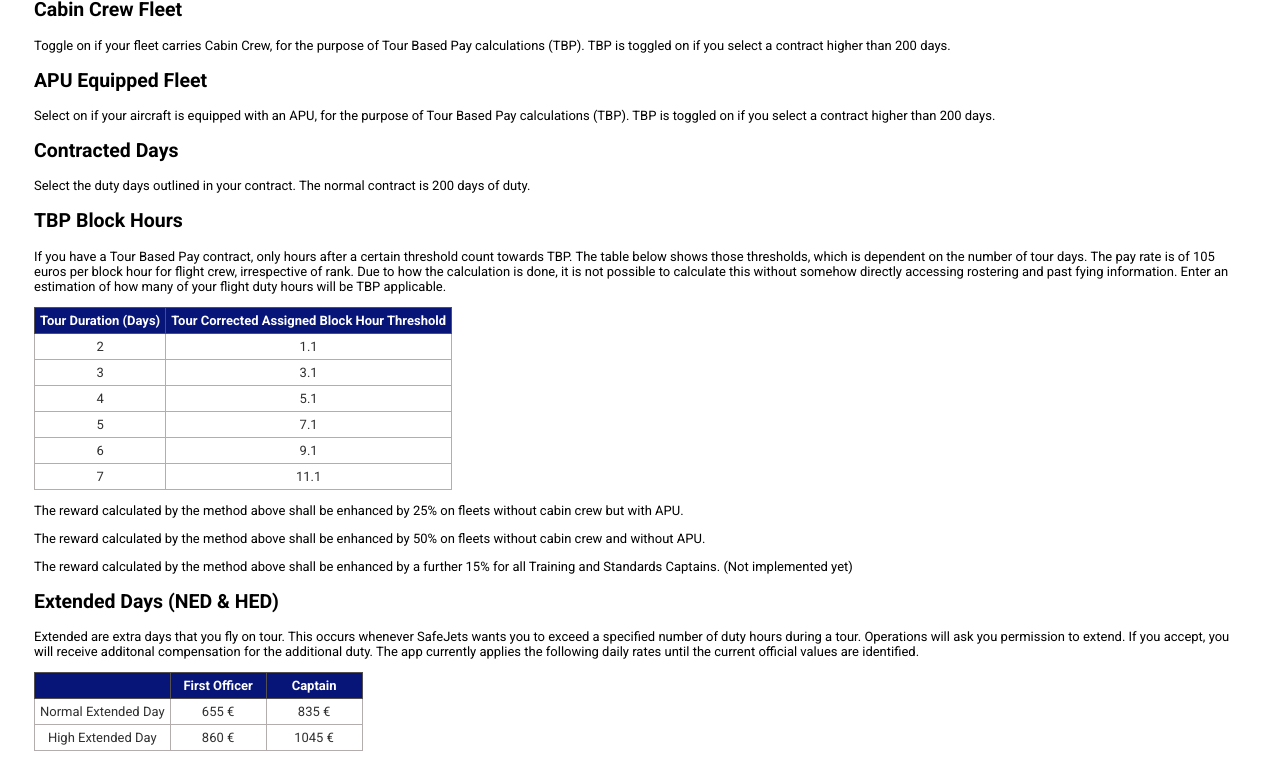
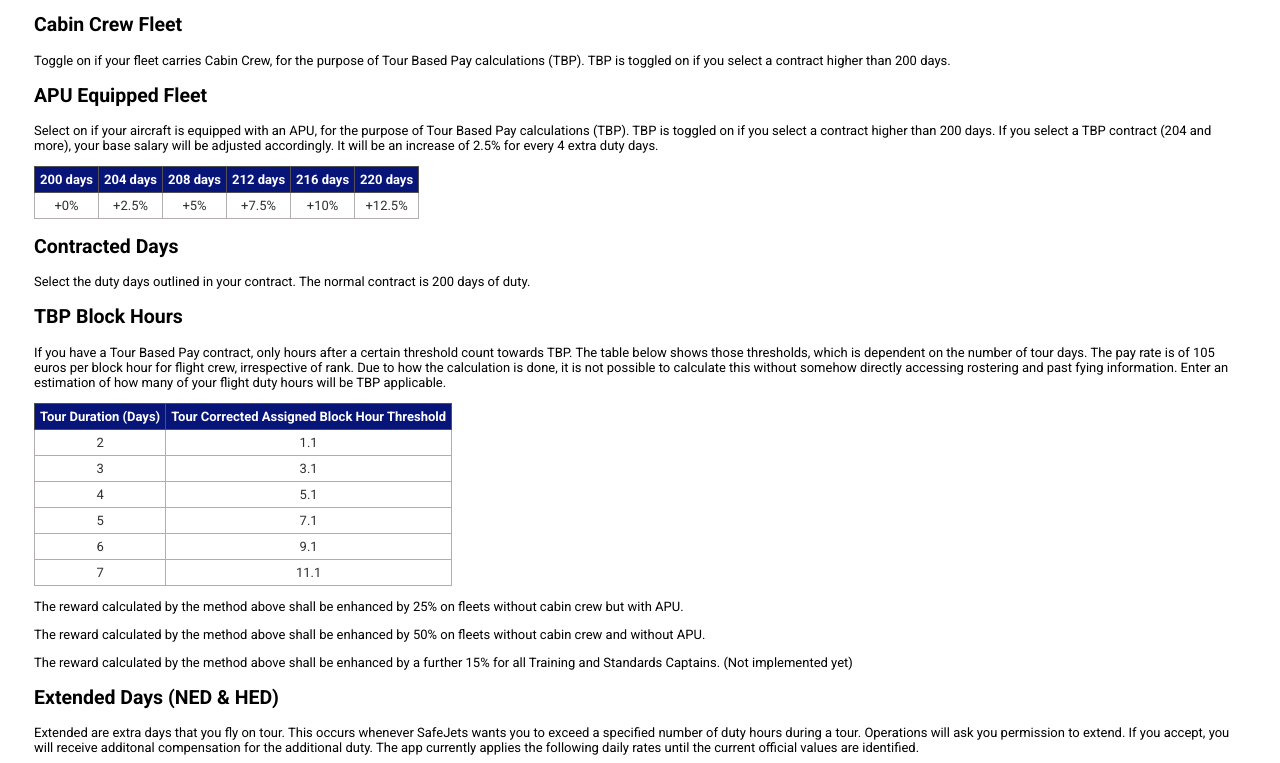
Before and after one commit to merryface/show-me-the-money, a website: page guidance.html in a window 1280 px wide. Shown: the part 804-1567 px from the top of the page. Drawn offline with Linux system fonts and the light colour scheme.

Commit message:
update guidance

```diff
--- a/guidance.html
+++ b/guidance.html
@@ -27,17 +27,23 @@
 
     <h2 class="subheading">Base Pay</h2>
     <div class="explanation">
-      <p>Enter your base salary. For example, First Officers joining before February 2023 are on a contract with a base salary of 58,500 €.</p>
+      <p>
+        Enter your base salary. For example, First Officers joining before February 2023 are on a contract with a base salary of 58,500 €. This salary will get adjusted if you select a contract other than the standard 200 duty days contract.
+      </p>
     </div>
 
     <h2 class="subheading">Per Diem Days</h2>
     <div class="explanation">
-      <p>Days away from gateway. Remember to exclude paid holidays if you are estimating every duty day to be a day away from the gateway. e.g On a 200 day contract with 22 days of holiday, where all duty days are away from your gateway, you would get 178 per diems. Per diems are at 70 euros per day.</p>
+      <p>
+        Days away from gateway. Remember to exclude paid holidays if you are estimating every duty day to be a day away from the gateway. e.g On a 200 day contract with 22 days of holiday, where all duty days are away from your gateway, you would get 178 per diems. Per diems are at 70 euros per day.
+      </p>
     </div>
 
     <h2 class="subheading">Block Hours</h2>
     <div class="explanation">
-      <p>Total block hours you think you will fly this year. Round <i>down</i> to the nearest hour. The block hours value is used for the CPR calculation.</p>
+      <p>
+        Total block hours you think you will fly this year. Round <i>down</i> to the nearest hour. The block hours value is used for the CPR calculation.
+      </p>
     </div>
 
     <h2 class="subheading">CPR Bonus Year</h2>
@@ -102,7 +108,32 @@
 
     <h2 class="subheading">APU Equipped Fleet</h2>
     <div class="explanation">
-      <p>Select on if your aircraft is equipped with an APU,  for the purpose of Tour Based Pay calculations (TBP). TBP is toggled on if you select a contract higher than 200 days.</p>
+      <p>
+        Select on if your aircraft is equipped with an APU, for the purpose of Tour Based Pay calculations (TBP). TBP is toggled on if you select a contract higher than 200 days. If you select a TBP contract (204 and more), your base salary will be adjusted accordingly. It will be an increase of 2.5% for every 4 extra duty days.
+      </p>
+
+      <table>
+        <thead>
+          <tr>
+            <th>200 days</th>
+            <th>204 days</th>
+            <th>208 days</th>
+            <th>212 days</th>
+            <th>216 days</th>
+            <th>220 days</th>
+          </tr>
+        </thead>
+        <tbody>
+          <tr>
+            <td>+0%</td>
+            <td>+2.5%</td>
+            <td>+5%</td>
+            <td>+7.5%</td>
+            <td>+10%</td>
+            <td>+12.5%</td>
+          </tr>
+        </tbody>
+      </table>
     </div>
 
 
@@ -211,7 +242,7 @@
 
     <h2 class="subheading">Taxman's chunk</h2>
     <div class="explanation">
-      <p>It's impossible to accommodate for every country's and every individual's tax situation. This is a simple single tax percentage removal. There is no tax allowance, national insurance etc calculator. It's a for a simple guesstimation.</p>
+      <p>It's impossible to accommodate for every country's and every individual's tax situation. This is a simple single tax percentage removal. There is no tax allowance, national insurance etc calculator. It's for a simple guesstimation.</p>
     </div>
 
     <a class="back" href="./index.html">Back to the Calculator</a>
```
